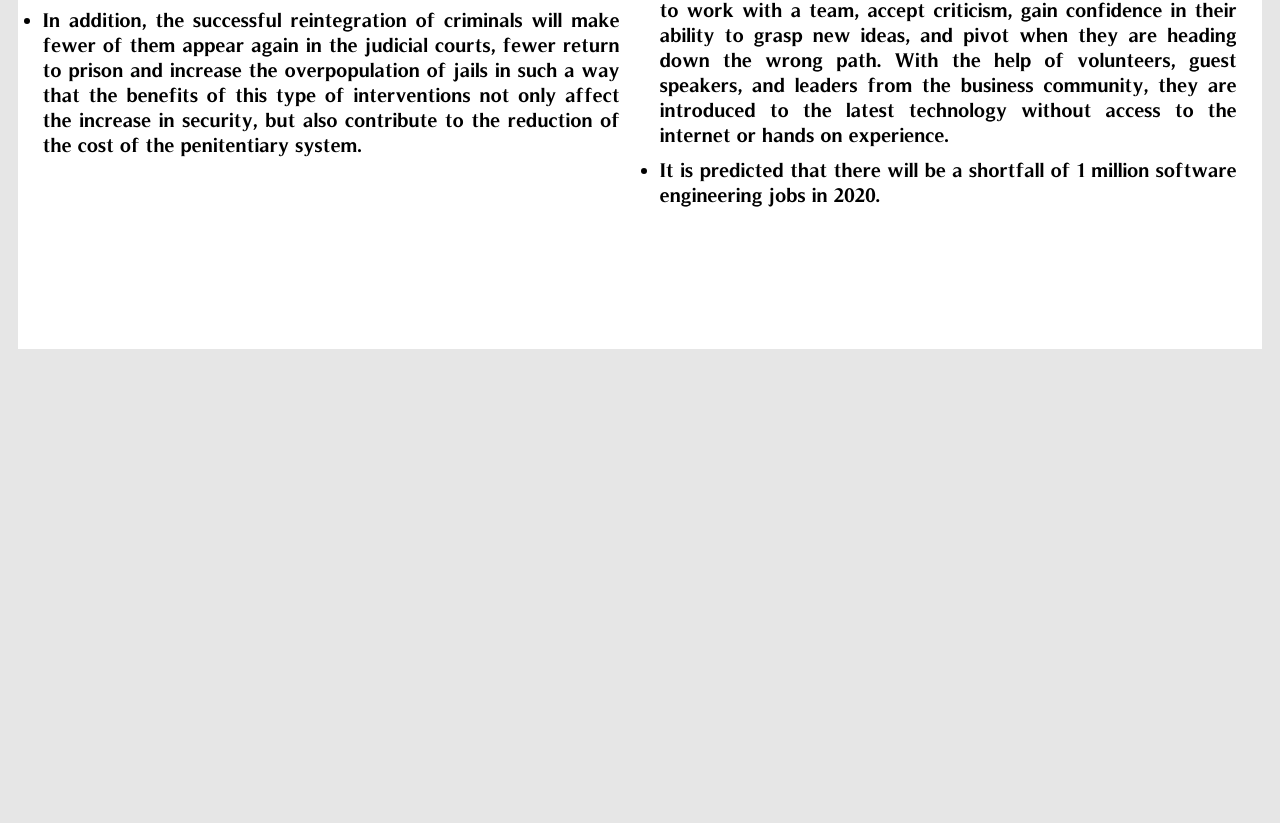
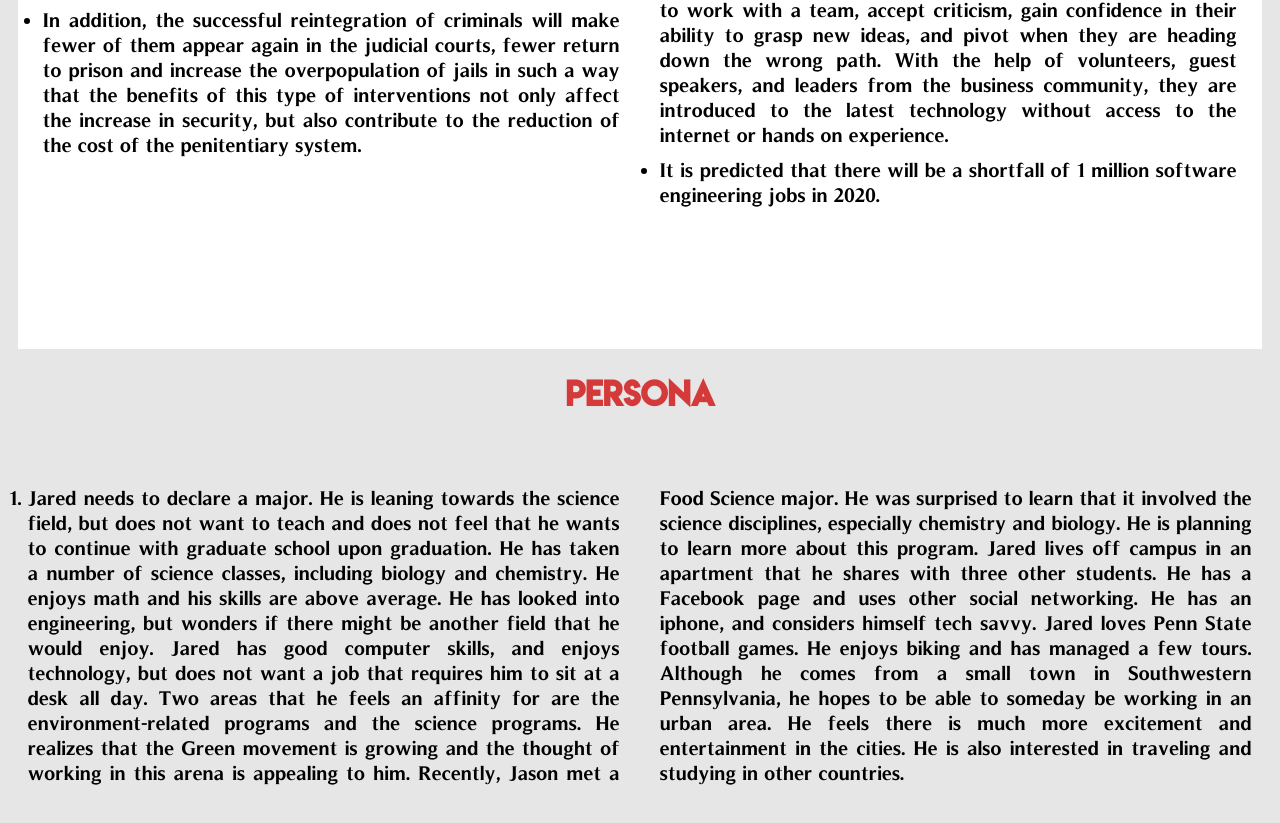
Before and after one commit to chinbrow/chinbrow.github.io, a plain HTML site: page index.html in a window 1280 px wide. Shown: the part 3912-4735 px from the top of the page. Before the commit the page ends 4609 px from the top, so only its background shows below. Drawn offline with nearby package versions, Linux system fonts and the light colour scheme.

Commit message:
Update index.html

```diff
--- a/index.html
+++ b/index.html
@@ -110,66 +110,19 @@
 
     </div>
 
-    <!--<div id="exam" class="body-div3">
+    <div id="exam" class="body-div3">
 
-      <h1 class="titles">Exam Evaluation</h1>
+      <h1 class="titles">Persona</h1>
       <br>
       <ol class="body-p" type="1">
 
-        <li style="margin-left: 10px; margin-right: 10px; margin-top: 0px; margin-bottom: 0px;">How did you apply (or not) iterative design in your project?
-          <ol type="a">
-            <li>I applied it by thinking of an idea developing it somewhat asking for feedback and going back and making changes. This was done various times.</li>
-          </ol>
+        <li style="margin-left: 10px; margin-right: 10px; margin-top: 0px; margin-bottom: 0px;">
+        Jared needs to declare a major. He is leaning towards the science field, but does not want to teach and does not feel that he wants to continue with graduate school upon graduation. He has taken a number of science classes, including biology and chemistry. He enjoys math and his skills are above average. He has looked into engineering, but wonders if there might be another field that he would enjoy. Jared has good computer skills, and enjoys technology, but does not want a job that requires him to sit at a desk all day.
+        Two areas that he feels an affinity for are the environment-related programs and the science programs.  He realizes that the Green movement is growing and the thought of working in this arena is appealing to him.  Recently, Jason met a Food Science major.  He was surprised to learn that it involved the science disciplines, especially chemistry and biology.  He is planning to learn more about this program. Jared lives off campus in an apartment that he shares with three other students.  He has a Facebook page and uses other social networking. He has an iphone, and considers himself tech savvy. Jared loves Penn State football games. He enjoys biking and has managed a few tours. Although he comes from a small town in Southwestern Pennsylvania, he hopes to be able to someday be working in an urban area. He feels there is much more excitement and entertainment in the cities. He is also interested in traveling and studying in other countries.
         </li>
-        <li class="paragraph">Explain the audience of your project. Describe the main highlights of your persona.
-          <ol type="a">
-            <li>My persona is someone mexican or interested in the penitentiary system here in Mexico. They are probably in highschool or college. They are doing an overview investigation on the problems and possible solutions relating to the system. Although it may just be for a class. Therefore my job is to show the ideas clearly, easily and reliable.</li>
-          </ol>
-        </li>
-        <li class="paragraph">Create your own methodology to develop a website. It’s important to justify all the steps.
-          <ol type="a">
-            <li>Search: we retrieve the information from reliable sources.</li>
-            <li>Condense: we make a summary of the most relevant information.</li>
-            <li>Show: make it presentable to the consumer.</li>
-            <li>Friendly: make sure the information and webpage is easy to navigate.</li>
-            <li>Monitor: we look into new subjects or areas we might of lacked depth in.</li>
-            <li>Maintain: Try and keep it up and running. Search new information and solutions.</li>
-          </ol>
-        </li>
-        <li class="paragraph">Explain the status of your project. Grade your project according to your effort (30%) and result (70%).
-          <ol type="a">
-            <li>Effort: 30/30. No teammates.</li>
-            <li>Result: 100/100. Perhaps I should be more humble but I think the current product looks great, not finished yet, functional and easy to use.</li>
-          </ol>
-        </li>
-        <li class="paragraph">Explain the status of your interview. Who is your expert? Why? Who is your user?
-          <ol type="a">
-            <li>My interview has not yet taken place. Is my uncle and he works in government back in Guanajuato where I’m from. He is in treasury and I’m hoping to ask him about the budget that’s spend in the penitentiary system in the state of Guanajuato; which is the best ranked in the country. How much is spent in recidivism measures and if they are working on improving upon their number one status. </li>
-          </ol>
-        </li>
-        <li class="paragraph">Ask another team for their proposal. Compare it with yours. Which one is better? Why?
-          <ol type="a">
-            <li>Haven’t.</li>
-          </ol>
-        </li>
-        <li class="paragraph">Is your project responsive? Explain.
-          <ol type="a">
-            <li>It works in most devices so i would say yes.</li>
-          </ol>
-        </li>
-        <li class="paragraph">In your project did you follow the first three laws of simplicity? How?
-          <ol type="a">
-            <li>I made it really simple to navigate. Took out unnecessary features without it being to barebones. It’s a simple scroll format in the same window with jumps to any specific part of the reading. All in the same delineated space. It’s easy and fast to access all information.</li>
-          </ol>
-        </li>
-        <li class="paragraph">Grade your second term (each member).
-          <ol type="a">
-            <li>Luis(101/100), maybe less because of homework.</li>
-          </ol>
-        </li>
-      </ul>
+     </ol>
 
-    </div>-->
+    </div>
 
   </body>
 
```
